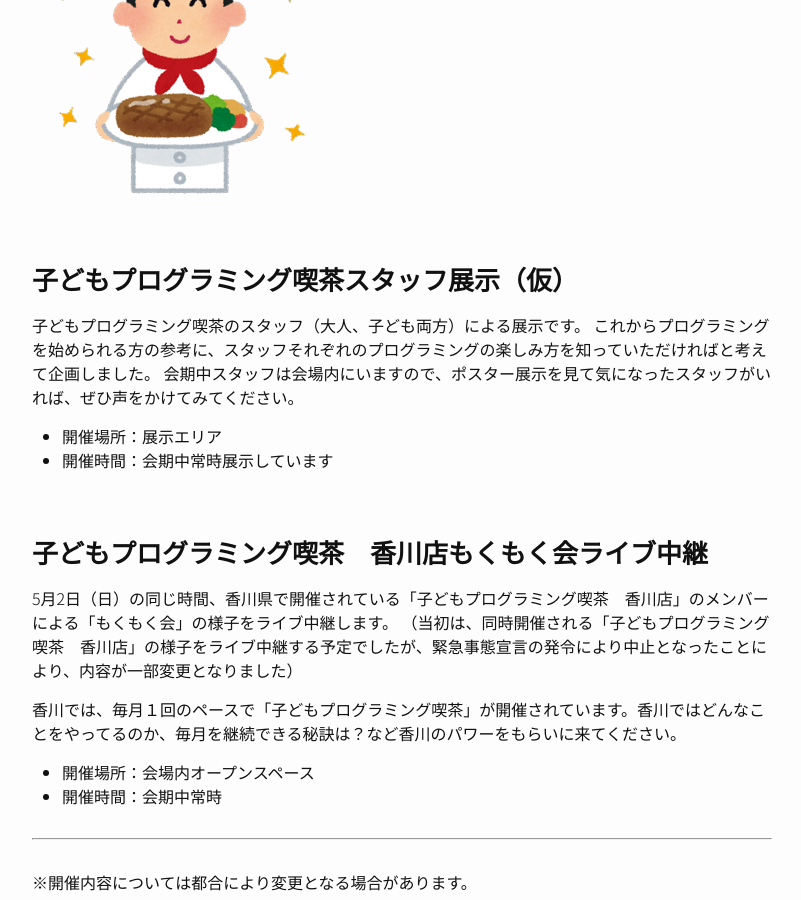
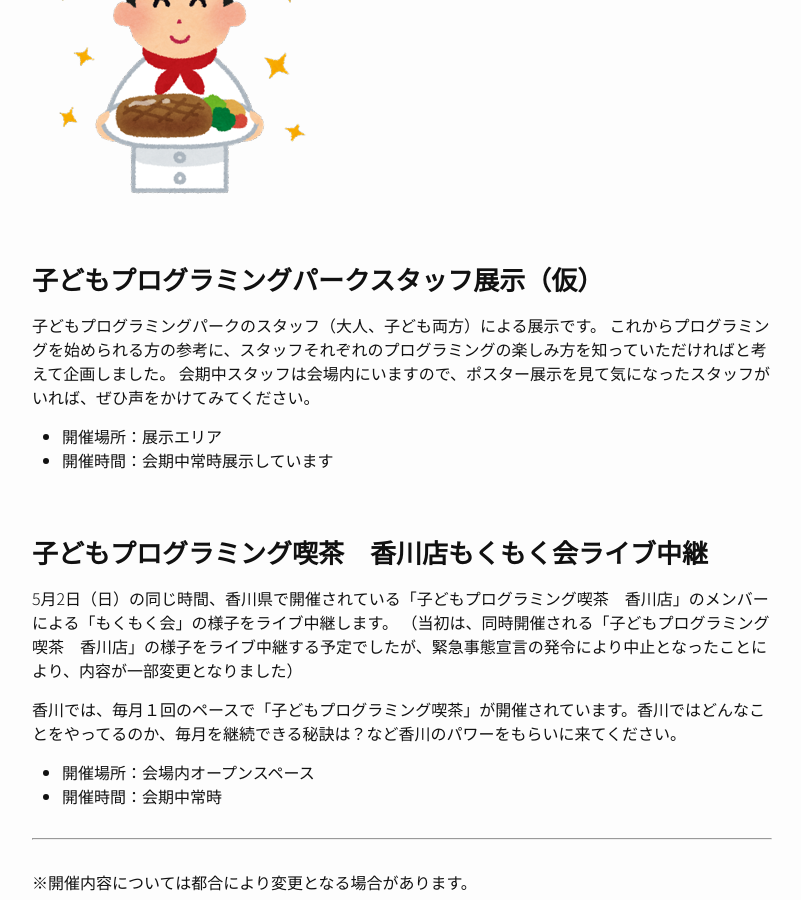
Before and after one commit to pgmsaloon4kids/kyoto, a Jekyll site: the page built from _posts/2021-04-16-2021.md, in a window 1280 px wide and 900 px high, scrolled down 4709 px. Shown: the whole window, without its empty margins (238-1039 px from the left). Built offline with Jekyll 4.4.1, drawn with Linux system fonts in a browser that asks for light colours.

Commit message:
update description

```diff
--- a/_posts/2021-04-16-2021.md
+++ b/_posts/2021-04-16-2021.md
@@ -103,8 +103,8 @@ __こちらは、スタッフが苦労してプログラミングしている様
 
 ![ビストロプログラミング]({{ site.baseurl }}/assets/images/2021/job_chef_man.png)
 
-### 子どもプログラミング喫茶スタッフ展示（仮）
-子どもプログラミング喫茶のスタッフ（大人、子ども両方）による展示です。
+### 子どもプログラミングパークスタッフ展示（仮）
+子どもプログラミングパークのスタッフ（大人、子ども両方）による展示です。
 これからプログラミングを始められる方の参考に、スタッフそれぞれのプログラミングの楽しみ方を知っていただければと考えて企画しました。
 会期中スタッフは会場内にいますので、ポスター展示を見て気になったスタッフがいれば、ぜひ声をかけてみてください。
 
```
